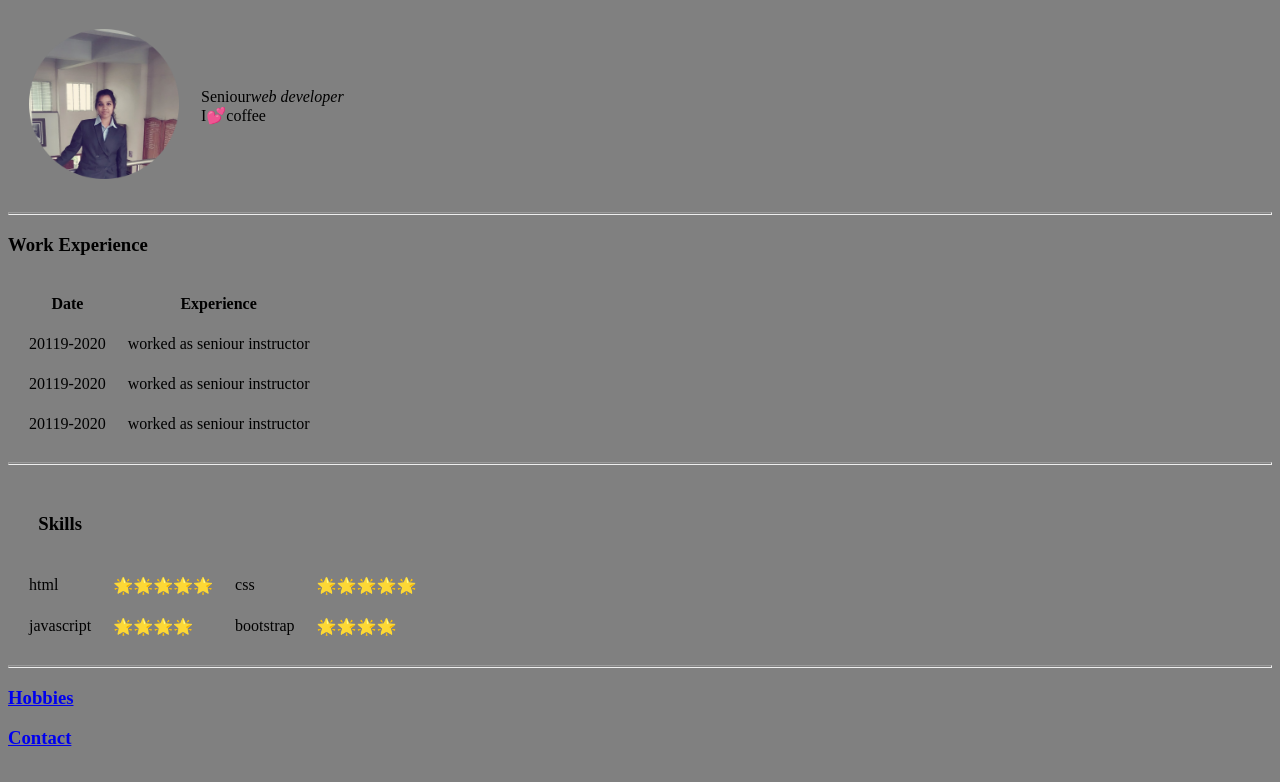
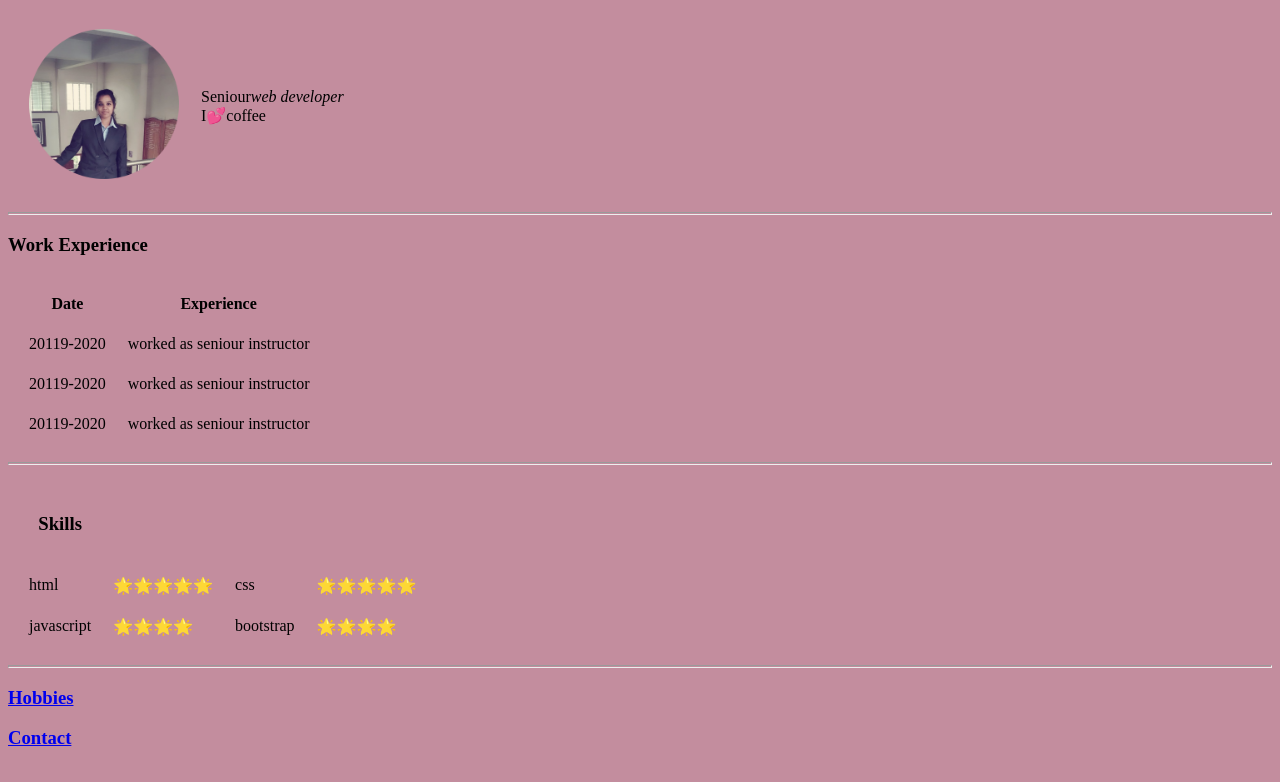
Before and after one commit to AarthiVijaikumar/CV, a plain HTML site: page index.html in a window 1280 px wide. Drawn offline with Linux system fonts and the light colour scheme.

Commit message:
Update index.html

```diff
--- a/index.html
+++ b/index.html
@@ -6,7 +6,7 @@
   <title>Aarthi's personal site</title>
 </head>
 
-<body bgcolor="grey">
+<body bgcolor="#c38d9e">
   <table cellspacing="20px">
     <thead>
       <tr>
```
